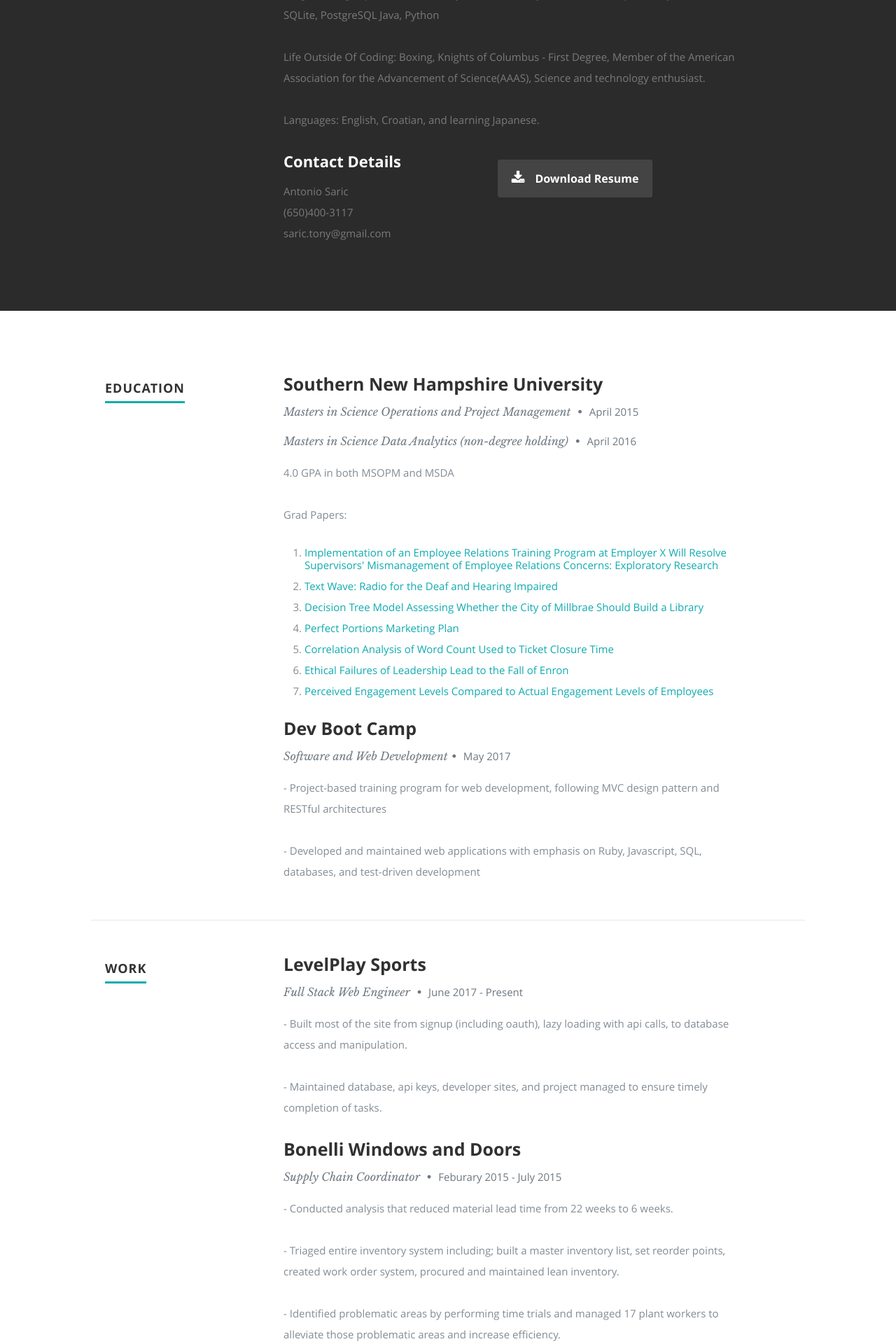
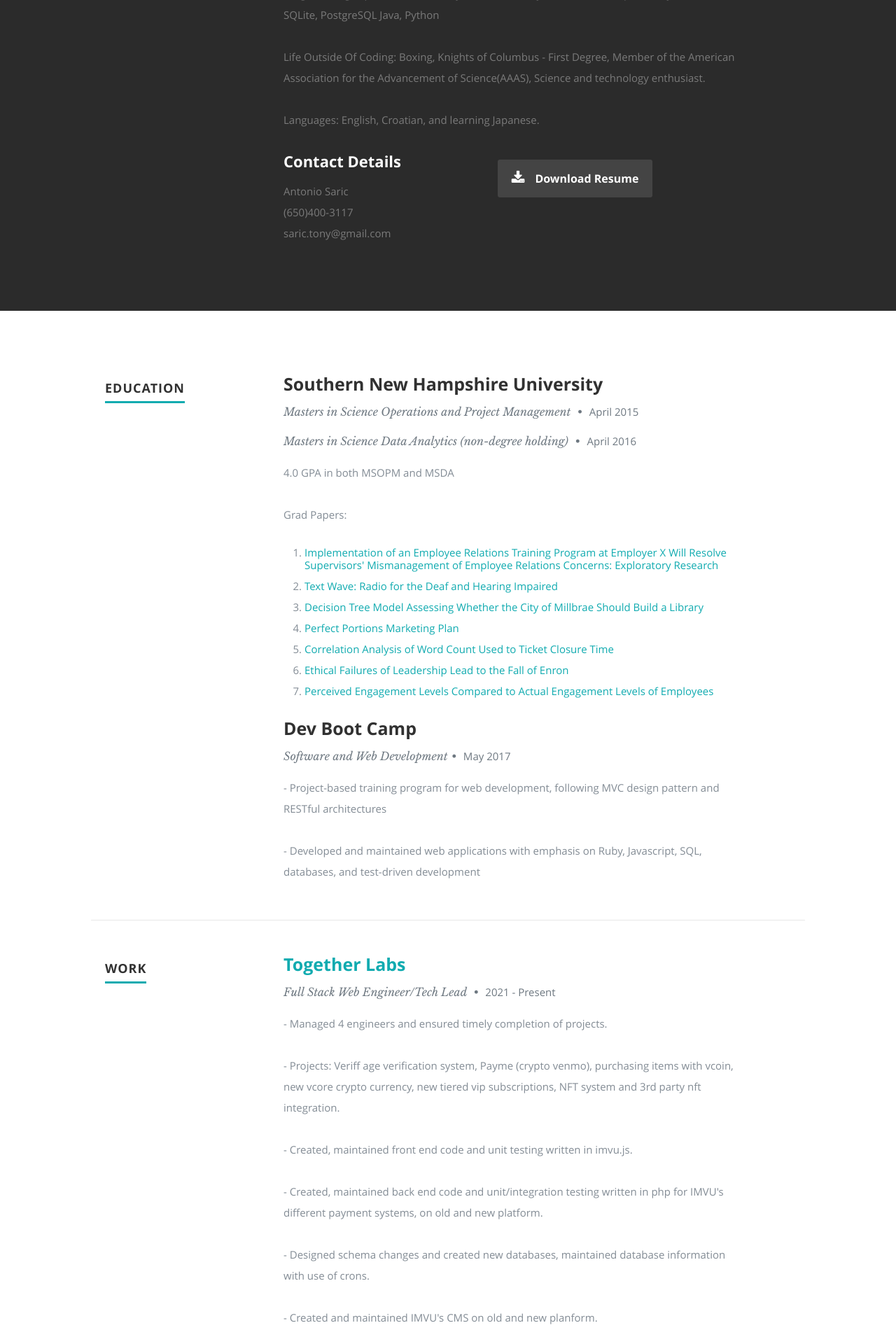
Before and after one commit to antoniosaric/antoniosaric.github.io, a PHP site: page /index.html in a window 1280 px wide. Shown: the part 1082-3002 px from the top of the page at 70% size. Run offline with PHP 8.4, Linux system fonts and the light colour scheme; some libraries are stand-ins or nearby versions.

Commit message:
corrections made as of 1/14/2024

```diff
--- a/css/layout.css
+++ b/css/layout.css
@@ -52,7 +52,7 @@ header .banner {
    vertical-align: middle;
    margin: 0 auto;
    width: 85%;
-   padding-bottom: 30px;s
+   padding-bottom: 30px;
    text-align: center;
 }
 
@@ -370,8 +370,8 @@ ul#nav li.current a { color: #F06000; }
     -moz-animation: jquery 2s ease;
     -webkit-animation: jquery 2s ease;
 }
-.qbits {
-  	width: 5%;
+.mysql {
+  	width: 90%;
   	-moz-animation: qbits 2s ease;
   	-webkit-animation: qbits 2s ease;
 }
@@ -809,7 +809,7 @@ call-to-action .button {
     margin: 0 6px;
     display: inline-block;
     zoom: 1;
-    *display: inline;
+    display: inline;
 }
 .flex-control-paging li a {
     width: 12px;
--- a/index.html
+++ b/index.html
@@ -47,6 +47,10 @@
             <li class="current"><a class="smoothscroll" href="#home">Home</a></li>
             <li><a class="smoothscroll" href="#about">About</a></li>
             <li><a class="smoothscroll" href="#resume">Resume</a></li>
+	         <li><a class="smoothscroll" href="#education">Education</a></li>
+	         <li><a class="smoothscroll" href="#work">Work</a></li>
+	         <li><a class="smoothscroll" href="#volunteering">Volunteering</a></li>
+	         <li><a class="smoothscroll" href="#skills">Skills</a></li>
             <li><a class="smoothscroll" href="#portfolio">Projects</a></li>
          </ul> <!-- end #nav -->
 
@@ -116,11 +120,14 @@
 
                </div>
 
+               <!-- Resume -->
+               <section id="volunteering">
                   <div class="columns download">
                      <p>
                         <a href="antonio_saric_resume.pdf" class="button"><i class="fa fa-download"></i>Download Resume</a>
                      </p>
                   </div>
+               </section> <!-- Volunteering Section End-->
 
             </div> <!-- end row -->
 
@@ -130,13 +137,12 @@
 
    </section> <!-- About Section End-->
 
-
-   <!-- Resume Section
-   ================================================== -->
    <section id="resume">
 
       <!-- Education
       ----------------------------------------------- -->
+      <section id="education">
+
          <div class="row education">
 
             <div class="three columns header-col">
@@ -211,9 +217,11 @@
 
          </div> <!-- End Education -->
 
+      </section> <!-- Education Section End-->
 
       <!-- Work
       ----------------------------------------------- -->
+      <section id="work">
          <div class="row work">
 
             <div class="three columns header-col">
@@ -226,16 +234,36 @@
 
                   <div class="twelve columns">
 
-                  <h3>LevelPlay Sports</h3>
-                  <p class="info">Full Stack Web Engineer <span>&bull;</span> <em class="date">June 2017 - Present</em></p>
+                     <h3><a href="https://togetherlabs.com/">Together Labs</a></h3>
+                     <p class="info">Full Stack Web Engineer/Tech Lead <span>&bull;</span> <em class="date">2021 - Present</em></p>
 
                      <p>
-                  - Built most of the site from signup (including oauth), lazy loading with api calls, to database access and manipulation.
+                        - Managed 4 engineers and ensured timely completion of projects.
                      </p>
                      <p>
-                  - Maintained database, api keys, developer sites, and project managed to ensure timely completion of tasks.
+                        - Projects: Veriff age verification system, Payme (crypto venmo), purchasing items with vcoin, new vcore crypto currency, new tiered vip subscriptions, NFT system and 3rd party nft integration.
                      </p>
-
+                     <p>
+                        - Created, maintained front end code and unit testing written in imvu.js.
+                     </p>
+                     <p>
+                        - Created, maintained back end code and unit/integration testing written in php for IMVU's different payment systems, on old and new platform.
+                     </p>
+                     <p>
+                        - Designed schema changes and created new databases, maintained database information with use of crons.
+                     </p>
+                     <p>
+                        - Created and maintained IMVU's CMS on old and new planform.
+                     </p>
+                     <p>
+                        - Wrote out technical process documentation, project estimations, and documented internal processes.
+                     </p>
+                     <p>
+                        - Worked crossed-functionally to complete large projects.
+                     </p>
+                     <p>
+                        - Monitored and approved pull requests.
+                     </p>
                   </div>
 
                </div> <!-- item end -->
@@ -244,44 +272,58 @@
 
                   <div class="twelve columns">
 
-                  <h3>Bonelli Windows and Doors</h3>
-                  <p class="info">Supply Chain Coordinator <span>&bull;</span> <em class="date">Feburary 2015 - July 2015</em></p>
+                     <h3><a href="https://www.levelplaysports.com/">LevelPlay Sports</a></h3>
+
+                     <p class="info">Full Stack Web Engineer <span>&bull;</span> <em class="date">2017 - 2021</em></p>
 
                      <p>
-                  - Conducted analysis that reduced material lead time from 22 weeks to 6 weeks.
+                        - Managed project and a team of 4 engineers, Jira bug/task tracking system, developed project documentation, and maintained MYSQL database, api keys, and developer sites.
                      </p>
                      <p>
-                  - Triaged entire inventory system including; built a master inventory list, set reorder points, created work order system, procured and maintained lean inventory.
+                        - Created automated testing system with PHPUnit to speed up all API's and database edits.
                      </p>
                      <p>
-                  - Identified problematic areas by performing time trials and managed 17 plant workers to alleviate those problematic areas and increase efficiency.
+                        - Built CMS system with different login redirects depending upon approved access (admin/employee). Allows for full DB editing, tracking, and statistics. - Stack: PHP, AWS, MYSQL database, and Angularjs.
                      </p>
-                  <p>
-                  - Wrote policy and procedure guides, including: Operations process and procedures guide, safety process and procedure guide.
-                  </p>
-
                   </div>
 
                </div> <!-- item end -->
+
+            </div> <!-- main-col end -->
+
+         </div> <!-- End Work -->
+
+
+      </section> <!-- Work Section End-->
+
+      <!-- Volunteering
+      ----------------------------------------------- -->
+      <section id="volunteering">
+         <div class="row work">
+
+            <div class="three columns header-col">
+               <h1><span>Volunteering</span></h1>
+            </div>
+
+            <div class="nine columns main-col">
 
                <div class="row item">
 
                   <div class="twelve columns">
 
-                  <h3>iHeart Media</h3>
-                  <p class="info">Office Administrator <span>&bull;</span> <em class="date">December 2011 - January 2015</em></p>
+                     <h3><a href="https://exercism.com">Exercism.com</a></h3>
+                     <p class="info">Mentor (<a href="http://tinyurl.com/uaj7jvnd">Profile</a>)<span>&bull;</span> <em class="date">2020 - Present</em>
+                     </p>
 
                      <p>
-                  - Ad Hoc project management, such as developing and implementing new systems to potentially increase listenership by 40 million people.
+                        - Review solutions to submitted exercises in javascript and php and provide feedback.
+                     </p>
+
+                     <p>
+                        - Teach coders to become more "native" with the submitted coding languages.
                      </p>
                      <p>
-                  - Established re-order points and developed a system that stabilized month to month inventory acquisitions after performing budget analysis which lead to 10% reduction in purchasing costs.
-                  </p>
-                  <p>
-                  - Conducted and analyzed engagement levels which sparked an interest in a mandatory, corporate wide (22,000+ employee), engagement survey. The survey lead to implementation of corporate wide team building events.
-                  </p>
-                  <p>
-                  - Negotiated cost saving rates for promotional items in bulk from international vendors, reducing costs by 11%.
+                        - 2000 reputation points with almost 400 students mentored.
                      </p>
 
                   </div>
@@ -292,9 +334,12 @@
 
          </div> <!-- End Work -->
 
+      </section> <!-- Volunteering Section End-->
 
       <!-- Skills
       ----------------------------------------------- -->
+      <section id="skills">
+
          <div class="row skill">
 
             <div class="three columns header-col">
@@ -315,7 +360,7 @@
                      <li><span class="bar-expand css"></span><em>CSS</em></li>
                      <li><span class="bar-expand html5"></span><em>HTML5</em></li>
                      <li><span class="bar-expand jquery"></span><em>jQuery</em></li>
-                  <li><span class="bar-expand qbits"></span><em>Q#</em></li>
+                     <li><span class="bar-expand mysql"></span><em>MySql</em></li>
                   </ul>
 
                </div><!-- end skill-bars -->
@@ -324,8 +369,9 @@
 
          </div> <!-- End skills -->
 
+      </section> <!-- Skills Section End-->
+
    </section> <!-- Resume Section End-->
-
 
    <!-- Portfolio Section
    ================================================== -->
@@ -341,16 +387,38 @@
             <div id="portfolio-wrapper" class="bgrid-quarters s-bgrid-thirds cf">
                <div class="columns portfolio-item">
                   <div class="item-wrap">
-                     <a href="#modal-04" title="">
-                        <img alt="" src="images/portfolio/minilps.jpg">
+                     <a href="#modal-01" title="">
+                        <img alt="" src="images/portfolio/minisalary.jpg">
                         <div class="overlay">
                            <div class="portfolio-item-meta">
-                              <h5>Level Play Sports</h5>
+          					      <h5>Salary Counter</h5>
                               <p>
                                  <ul>
+                                    <li>Java</li>
+                                    <li>ChatGpt</li>
                                     <li>Live</li>
-                                    <li>AngularJs</li>
+                                 </ul>
+                              </p>
+          					   </div>
+                        </div>
+                        <div class="link-icon"><i class="icon-plus"></i></div>
+                     </a>
+                  </div>
+          		</div> <!-- item end -->
+
+                <div class="columns portfolio-item">
+                  <div class="item-wrap">
+                     <a href="#modal-02" title="">
+                        <img alt="" src="images/portfolio/miniideify.jpg">
+                        <div class="overlay">
+                           <div class="portfolio-item-meta">
+                              <h5>IdeifyHub</h5>
+                              <p>
+                                 <ul>
+                                    <li>Angular 8</li>
                                     <li>PHP</li>
+                                    <li>Cloudinary</li>
+                                    <li>In Development</li>
                                  </ul>
                               </p>
                            </div>
@@ -363,29 +431,7 @@
 
                <div class="columns portfolio-item">
                   <div class="item-wrap">
-                     <a href="#modal-01" title="">
-                        <img alt="" src="images/portfolio/miniawaken.jpg">
-                        <div class="overlay">
-                           <div class="portfolio-item-meta">
-          					      <h5>Awaken</h5>
-                              <p>
-                                 <ul>
-                                    <li>Ruby on Rails</li>
-                                    <li>Python</li>
-                                    <li>Raspberry Pi</li>
-                                    <li>JavaScript/Materialize</li>
-                                 </ul>
-                              </p>
-          					   </div>
-                        </div>
-                        <div class="link-icon"><i class="icon-plus"></i></div>
-                     </a>
-                  </div>
-          		</div> <!-- item end -->
-
-               <div class="columns portfolio-item">
-                  <div class="item-wrap">
-                     <a href="#modal-02" title="">
+                     <a href="#modal-03" title="">
                         <img alt="" src="images/portfolio/minisquad.jpg">
                         <div class="overlay">
                            <div class="portfolio-item-meta">
@@ -409,7 +455,7 @@
 
                <div class="columns portfolio-item">
                   <div class="item-wrap">
-                     <a href="#modal-03" title="">
+                     <a href="#modal-04" title="">
                         <img alt="" src="images/portfolio/minime.jpg">
                         <div class="overlay">
                            <div class="portfolio-item-meta">
@@ -430,29 +476,44 @@
             </div> <!-- portfolio-wrapper end -->
          </div> <!-- twelve columns end -->
 
-
          <!-- Modal Popup
 	      --------------------------------------------------------------- -->
 
-
          <div id="modal-01" class="popup-modal mfp-hide">
 
-            <img class="scale-with-grid" src="images/portfolio/modals/awaken.jpg" alt="" />
+            <img class="scale-with-grid" src="images/portfolio/modals/salary.jpg" alt="" />
 
             <div class="description-box">
-               <h4>Awaken</h4>
-               <p>Awaken is an alarm web app that utilizes a raspberry pi to to turn on your tv and display custom widgets. Role: Full Stack Developer.</p>
+               <h4>Salary Counter</h4>
+               <p>Income tracker. Salary counter was build exclusively with ChatGpt. All debugging questions went through the AI.</p>
             </div>
 
             <div class="link-box">
-               <a href="http://awakenapp.herokuapp.com/">Website</a> /
-               <a href="https://github.com/krammohan/awaken">GitHub</a>
+               <a href="http://tinyurl.com/bd6ymcx">Website</a> /
+               <a href="https://tinyurl.com/mvsbddc4">Medium.com Article</a>
                <a class="popup-modal-dismiss">Close</a>
             </div>
 
          </div><!-- modal-01 End -->
 
          <div id="modal-02" class="popup-modal mfp-hide">
+
+		      <img class="scale-with-grid" src="images/portfolio/modals/ideify.jpg" alt="" />
+
+		      <div class="description-box">
+			      <h4>IdeifyHub</h4>
+			      <p>IdeifyHub is a platform to connect ideas and skills to spark innovation and change the world. It is built on a PHP backend, MySql database, Angular 8, Cloudinary for image storage, and hosted on Bluehost.</p>
+		      </div>
+
+            <div class="link-box">
+               <a href="http://ideifyhub.com/">Website</a> /
+               <a href="http://tinyurl.com/5b47v67b">Images</a>
+               <a class="popup-modal-dismiss">Close</a>
+            </div>
+
+         </div><!-- modal-02 End -->
+
+         <div id="modal-03" class="popup-modal mfp-hide">
 
 		      <img class="scale-with-grid" src="images/portfolio/modals/squad.jpg" alt="" />
 
@@ -467,9 +528,9 @@
                <a class="popup-modal-dismiss">Close</a>
             </div>
 
-         </div><!-- modal-02 End -->
+         </div><!-- modal-03 End -->
 
-         <div id="modal-03" class="popup-modal mfp-hide">
+         <div id="modal-04" class="popup-modal mfp-hide">
 
 		      <img class="scale-with-grid" src="images/portfolio/modals/me.jpg" alt="" />
 
@@ -481,22 +542,6 @@
             <div class="link-box">
                <a href="https://me-nuapp.herokuapp.com/">Website</a> /
                <a href="https://github.com/setthecontrols/client-project-3maab">GitHub</a>
-		         <a class="popup-modal-dismiss">Close</a>
-            </div>
-
-	      </div><!-- modal-03 End -->
-
-         <div id="modal-04" class="popup-modal mfp-hide">
-
-		      <img class="scale-with-grid" src="images/portfolio/modals/lps.jpg" alt="" />
-
-		      <div class="description-box">
-			      <h4>LevelPlay Sports</h4>
-			      <p>LevelPlay Sports is a platform that allows athletes, both professional and amateur to create, share, and detail their best for their fans.  The platform will allow fans to connect and share information about their favorite players, athletes, and teams.</p>
-		      </div>
-
-            <div class="link-box">
-               <a href="https://levelplaysports.com">Website</a> /
 		         <a class="popup-modal-dismiss">Close</a>
             </div>
 
@@ -518,7 +563,7 @@
                <li><a class="fa fa-envelope-o" aria-hidden="true" href="mailto:saric.tony@gmail.com"></a>
                <li><a href="https://www.facebook.com/tony.saric.94"><i class="fa fa-facebook"></i></a></li>
                <li><a href="https://github.com/antoniosaric"><i class="fa fa-github"></i></a></li>
-               <li><a href="https://www.linkedin.com/in/tony‐saric"><i class="fa fa-linkedin"></i></a></li>
+               <li><a href="https://www.linkedin.com/in/tony-saric/"><i class="fa fa-linkedin"></i></a></li>
 
             </ul>
 
@@ -532,8 +577,7 @@
          <div id="go-top"><a class="smoothscroll" title="Back to Top" href="#home"><i class="icon-up-open"></i></a></div>
 
       </div>
-
-
+   </footer>
 
    <!-- Java Script
    ================================================== -->
```
Also changed, not shown: images/portfolio/miniideify.jpg (added), images/portfolio/minisalary.jpg (added), images/portfolio/modals/ideify.jpg (added), images/portfolio/modals/salary.jpg (added), 5 other files. Lines whose indentation alone changed are shown as unchanged.
